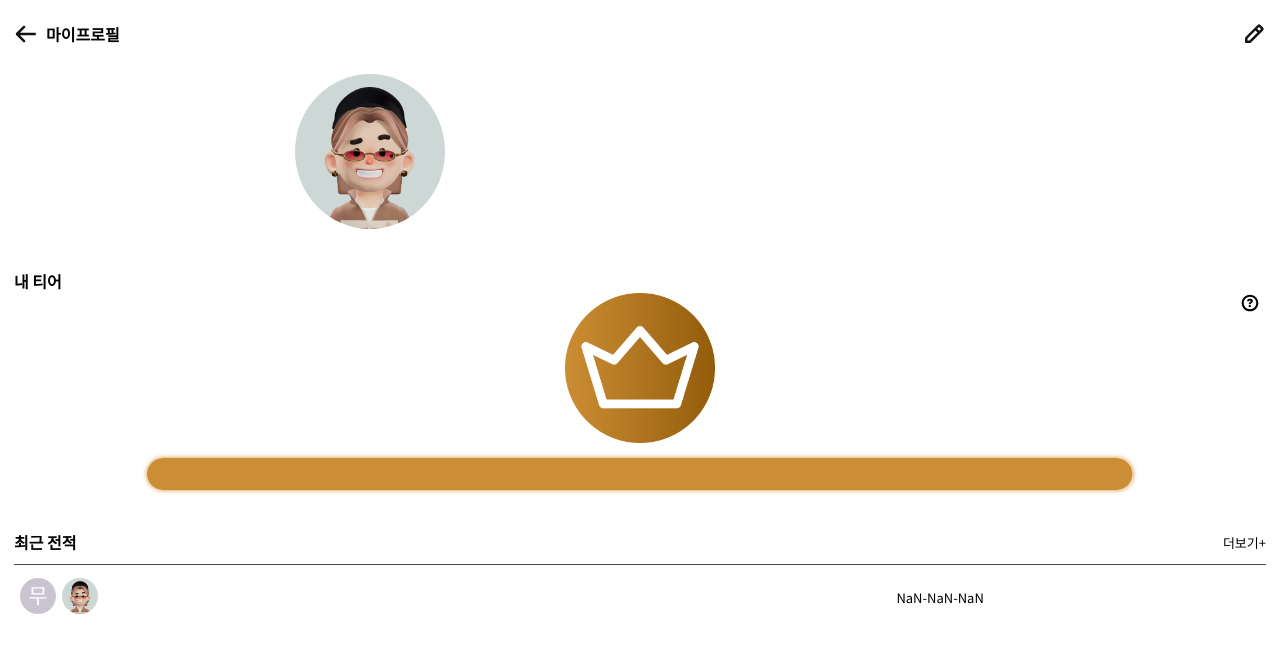
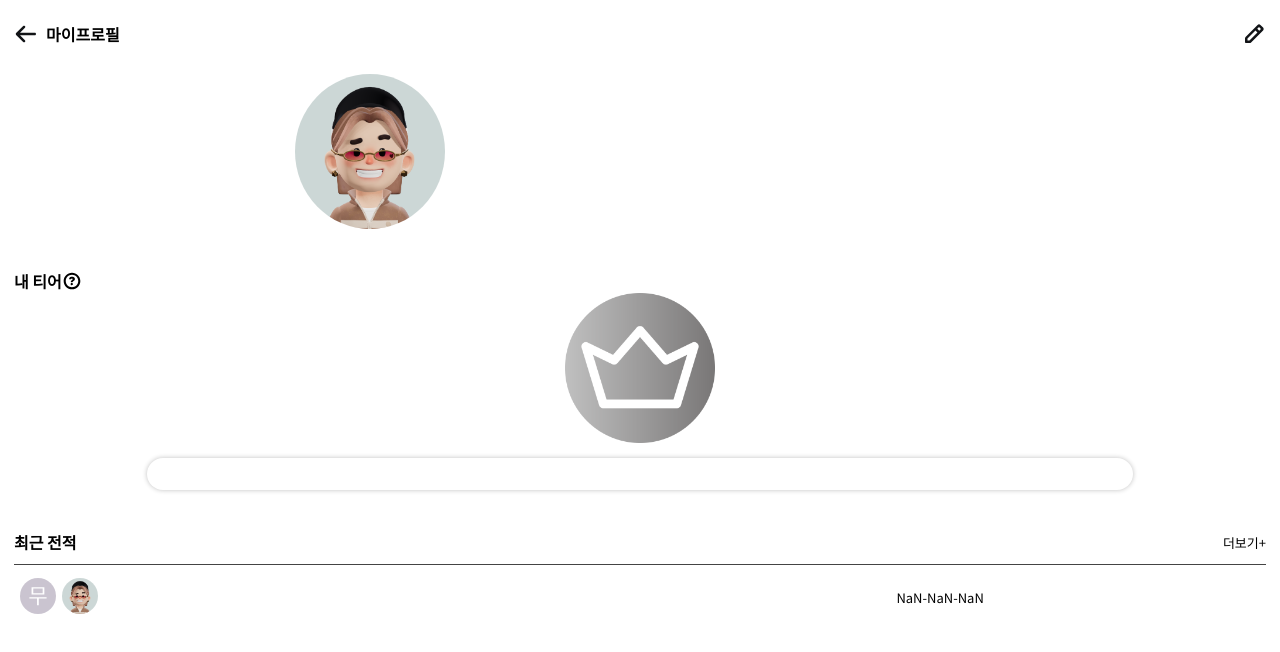
Before and after one commit to TEAM-DGRR/dgrr, a React (Create React App) app in the folder frontend/: page /myprofile in a window 1280 px wide. Shown: the top 652 px of the page. Built offline with nearby package versions, Linux system fonts and the light colour scheme; no server answers.

Commit message:
feat: 마이페이지 진입 시 티어에 따른 사진과 프로그래스바

```diff
--- a/frontend/src/assets/scss/GameResult.scss
+++ b/frontend/src/assets/scss/GameResult.scss
@@ -29,11 +29,6 @@ $blue: #469ff6;
 	span {
 		font-weight: bold;
 	}
-	.tierInfo {
-		width: 20px;
-		position: absolute;
-		right: 20px;
-	}
 	.tierImage {
 		width: 150px;
 		margin: 0 auto;
@@ -44,44 +39,44 @@ $blue: #469ff6;
 		object-fit: cover;
 	}
 
-	.container {
-		display: flex;
-		justify-content: center;
-		align-items: center;
-		margin: 10px;
-	}
+	// .container {
+	// 	display: flex;
+	// 	justify-content: center;
+	// 	align-items: center;
+	// 	margin: 10px;
+	// }
 
-	.progress-bar__container {
-		width: 80%;
-		height: 2rem;
-		border-radius: 2rem;
-		position: relative;
-		overflow: hidden;
-		transition: all 0.5s;
-		will-change: transform;
-		box-shadow: 0 0 5px $blue;
-	}
+	// .progress-bar__container {
+	// 	width: 80%;
+	// 	height: 2rem;
+	// 	border-radius: 2rem;
+	// 	position: relative;
+	// 	overflow: hidden;
+	// 	transition: all 0.5s;
+	// 	will-change: transform;
+	// 	box-shadow: 0 0 5px $blue;
+	// }
 
-	.progress-bar {
-		position: absolute;
-		height: 100%;
-		width: 100%;
-		content: '';
-		background-color: $blue;
-		top: 0;
-		bottom: 0;
-		left: -100%;
-		border-radius: inherit;
-		display: flex;
-		justify-content: center;
-		align-items: center;
-		color: white;
-		font-family: sans-serif;
-	}
+	// .progress-bar {
+	// 	position: absolute;
+	// 	height: 100%;
+	// 	width: 100%;
+	// 	content: '';
+	// 	background-color: $blue;
+	// 	top: 0;
+	// 	bottom: 0;
+	// 	left: -100%;
+	// 	border-radius: inherit;
+	// 	display: flex;
+	// 	justify-content: center;
+	// 	align-items: center;
+	// 	color: white;
+	// 	font-family: sans-serif;
+	// }
 
-	.progress-bar__text {
-		display: none;
-	}
+	// .progress-bar__text {
+	// 	display: none;
+	// }
 }
 
 .battle-bottom {
--- a/frontend/src/assets/scss/Profile.scss
+++ b/frontend/src/assets/scss/Profile.scss
@@ -86,13 +86,16 @@ $tier_bronze: #cc8e34;
 
 .tier {
 	margin: 40px 0;
-	span {
-		font-weight: bold;
-	}
+
 	.tierInfo {
-		width: 20px;
-		position: absolute;
-		right: 20px;
+		display: flex;
+		align-items: center;
+		span {
+			font-weight: bold;
+		}
+		img {
+			width: 20px;
+		}
 	}
 	.tierImage {
 		width: 150px;
@@ -109,38 +112,6 @@ $tier_bronze: #cc8e34;
 		justify-content: center;
 		align-items: center;
 		margin: 10px;
-	}
-
-	.progress-bar__container {
-		width: 80%;
-		height: 2rem;
-		border-radius: 2rem;
-		position: relative;
-		overflow: hidden;
-		transition: all 0.5s;
-		will-change: transform;
-		box-shadow: 0 0 5px $tier_bronze;
-	}
-
-	.progress-bar {
-		position: absolute;
-		height: 100%;
-		width: 100%;
-		content: '';
-		background-color: $tier_bronze;
-		top: 0;
-		bottom: 0;
-		left: -100%;
-		border-radius: inherit;
-		display: flex;
-		justify-content: center;
-		align-items: center;
-		color: white;
-		font-family: sans-serif;
-	}
-
-	.progress-bar__text {
-		display: none;
 	}
 }
 
--- /dev/null
+++ b/frontend/src/assets/scss/PrograssBar.scss
@@ -0,0 +1,54 @@
+$tier_gold: #feca39;
+$tier_silver: #c0c0c0;
+$tier_bronze: #cc8e34;
+
+.progress-bar__container {
+	width: 80%;
+	height: 2rem;
+	border-radius: 2rem;
+	position: relative;
+	overflow: hidden;
+	transition: all 0.5s;
+	will-change: transform;
+	&.bronze {
+		box-shadow: 0 0 5px $tier_bronze;
+	}
+	&.silver {
+		box-shadow: 0 0 5px $tier_silver;
+	}
+	&.gold {
+		box-shadow: 0 0 5px $tier_gold;
+	}
+}
+
+.progress-bar {
+	position: absolute;
+	height: 100%;
+	width: 100%;
+	content: '';
+	top: 0;
+	bottom: 0;
+	left: -100%;
+	border-radius: inherit;
+	display: flex;
+	justify-content: center;
+	align-items: center;
+	color: white;
+	font-family: sans-serif;
+	&.bronze {
+		background-color: $tier_bronze;
+	}
+	&.silver {
+		background-color: $tier_silver;
+	}
+	&.gold {
+		background-color: $tier_gold;
+	}
+}
+
+.progress-bar__text {
+	display: none;
+	&.gold {
+		display: block;
+	}
+}
--- /dev/null
+++ b/frontend/src/components/Elements/PrograssBar.tsx
@@ -0,0 +1,52 @@
+import React from 'react';
+import gsap from 'gsap';
+import { useEffect, useRef, useState } from 'react';
+import classNames from 'classnames';
+import 'assets/scss/PrograssBar.scss';
+
+interface IPrograssBarProps {
+	tier?: string;
+	rating?: number;
+	endState?: number;
+	progressBarStates?: number[];
+}
+
+export const PrograssBar = (props: IPrograssBarProps) => {
+	const progressBarContainerRef = useRef(null);
+	const progressBarRef = useRef<any>(null);
+	const progressBarTextRef = useRef(null);
+
+	const { rating = 0, tier = '', endState = 100, progressBarStates = [0, 0] } = props;
+	let time = 0;
+
+	useEffect(() => {
+		progressBarStates.forEach((state) => {
+			let Time = 20;
+			setTimeout(() => {
+				if (state === endState) {
+					gsap.to(progressBarRef.current, {
+						x: `${state}%`,
+						duration: 2,
+						// backgroundColor: '#ffd700',
+					});
+				} else {
+					gsap.to(progressBarRef.current, {
+						x: `${state}%`,
+						duration: 1,
+					});
+				}
+			}, Time + time);
+			time += Time;
+		});
+	}, [progressBarStates, endState]);
+
+	return (
+		<div className={classNames('progress-bar__container', tier)} ref={progressBarContainerRef}>
+			<div className={classNames('progress-bar', tier)} ref={progressBarRef}>
+				<span className={classNames('progress-bar__text', tier)} ref={progressBarTextRef}>
+					MAX
+				</span>
+			</div>
+		</div>
+	);
+};
--- a/frontend/src/pages/GamePages/GameResult.tsx
+++ b/frontend/src/pages/GamePages/GameResult.tsx
@@ -1,13 +1,15 @@
 import 'assets/scss/GameResult.scss';
 import tierGold from 'assets/images/tier_gold.png';
 import profileImg from 'assets/images/peeps-avatar.png';
-import gsap from 'gsap';
-import { useEffect, useRef, useState } from 'react';
+import { useEffect, useState } from 'react';
 import { Button } from 'components/Elements/Button/BasicButton';
 import { useNavigate } from 'react-router';
+import { PrograssBar } from 'components/Elements/PrograssBar';
 
 export const GameResult = () => {
 	const navigate = useNavigate();
+	//임의 값 ->나중에는 내 rating 값 넣기
+	let rating = 1550;
 	const battleResult = {
 		myInfo: {
 			//내 정보
@@ -23,37 +25,12 @@ export const GameResult = () => {
 		afterRank: 'GOLD', //BRONZE,SILVER,GOLD
 	};
 
-	//progressBar
-	const progressBarContainerRef = useRef(null);
-	const progressBarRef = useRef(null);
-	const progressBarTextRef = useRef(null);
+	//progressBar - info
+	const [progressBarStates, setProgressBarStates] = useState([0, 100]); // 초기값은 0으로 설정하거나, 원하는 값으로 설정하세요.
+	const endState = 100;
 
-	const progressBarStates = [50, 75];
-
-	useEffect(() => {
-		let time = 0;
-		let endState = 100;
-
-		progressBarStates.forEach((state) => {
-			// let randomTime = Math.floor(Math.random() * 3000);
-			let Time = 20;
-			setTimeout(() => {
-				if (state === endState) {
-					gsap.to(progressBarRef.current, {
-						x: `${state}%`,
-						duration: 2,
-						backgroundColor: '#ffd700',
-					});
-				} else {
-					gsap.to(progressBarRef.current, {
-						x: `${state}%`,
-						duration: 1,
-					});
-				}
-			}, Time + time);
-			time += Time;
-		});
-	}, []); // useEffect를 컴포넌트가 처음 렌더링될 때만 실행되도록 빈 배열 전달
+	// endState가 업데이트될 때 GSAP 애니메이션을 실행
+	useEffect(() => {}, [progressBarStates]);
 
 	return (
 		<div className='GameResult'>
@@ -66,13 +43,14 @@ export const GameResult = () => {
 					</div>
 					<div>
 						<div className='container'>
-							<div className='progress-bar__container' ref={progressBarContainerRef}>
-								<div className='progress-bar' ref={progressBarRef}>
-									<span className='progress-bar__text' ref={progressBarTextRef}>
-										Uploaded Successfully!
-									</span>
-								</div>
-							</div>
+							<PrograssBar
+								tier={
+									rating >= 1400 && rating < 1600 ? 'bronze' : rating < 1800 ? 'silver' : 'gold'
+								}
+								rating={rating}
+								endState={endState}
+								progressBarStates={progressBarStates}
+							/>
 						</div>
 					</div>
 				</div>
--- a/frontend/src/pages/ProfilePages/MyProfileMain.tsx
+++ b/frontend/src/pages/ProfilePages/MyProfileMain.tsx
@@ -10,10 +10,10 @@ import drawImg from 'assets/images/result_draw.svg';
 import questionImg from 'assets/images/question.svg';
 import 'assets/scss/Profile.scss';
 import { useNavigate } from 'react-router';
-import gsap from 'gsap';
-import { useEffect, useRef, useState } from 'react';
+import { useEffect, useState } from 'react';
 import TierInfoModal from 'components/Elements/TierInfoModal'; // 모달 컴포넌트 임포트
 import axios from 'axios';
+import { PrograssBar } from 'components/Elements/PrograssBar';
 
 export const MyProfileMain = () => {
 	const navigate = useNavigate();
@@ -61,48 +61,29 @@ export const MyProfileMain = () => {
 		return `${year}-${month}-${day}`;
 	}
 
-	//progressBar - start
-	const progressBarContainerRef = useRef(null);
-	const progressBarRef = useRef(null);
-	const progressBarTextRef = useRef(null);
-
-	const progressBarStates = [0, 100];
+	//progressBar - info
+	const [progressBarStates, setProgressBarStates] = useState([0, 0]); // 초기값은 0으로 설정
+	const endState = 100;
 
 	useEffect(() => {
-		let time = 0;
-		let endState = 100;
-
-		progressBarStates.forEach((state) => {
-			// let randomTime = Math.floor(Math.random() * 3000);
-			let Time = 20;
-			setTimeout(() => {
-				if (state === endState) {
-					gsap.to(progressBarRef.current, {
-						x: `${state}%`,
-						duration: 2,
-						// backgroundColor: '#ffd700',
-					});
-				} else {
-					gsap.to(progressBarRef.current, {
-						x: `${state}%`,
-						duration: 1,
-					});
-				}
-			}, Time + time);
-			time += Time;
-		});
-		//progressBar - end
-
 		// 회원정보 받아오기
 		const fetchMemberData = async () => {
 			axios.defaults.headers.common['Authorization'] = localStorage.getItem('token');
 			const response = await axios
 				.get(`${process.env.REACT_APP_API_URL}/member/member-id`)
 				.then((res: any) => {
-					console.log(res.data);
 					setMember(res.data.member);
 					setRatingList(res.data.ratingList);
 					setBattleDetailList(res.data.battleDetailList);
+
+					//progressBar - DataUpdate
+					const newRating = res.data.ratingList[0].rating;
+					//rating을 기준으로 다음 등급까지 얼마나 남았는지 계산하는 로직
+					let nextRating =
+						newRating >= 1400 && newRating < 1600 ? 1600 : newRating < 1800 ? 1800 : 0; //다음 등급 Rating
+					let percent = nextRating !== 0 ? 100 - (nextRating - newRating) / 2 : 100;
+					setProgressBarStates([0, percent]); // progressBarStates 업데이트
+					// setEndState(newRating); // endState 업데이트
 				})
 				.catch((err: any) => {
 					console.log(err);
@@ -111,6 +92,9 @@ export const MyProfileMain = () => {
 
 		fetchMemberData();
 	}, []); // useEffect를 컴포넌트가 처음 렌더링될 때만 실행되도록 빈 배열 전달
+
+	// endState가 업데이트될 때 GSAP 애니메이션을 실행
+	useEffect(() => {}, [progressBarStates]);
 
 	return (
 		<div className='MyProfile'>
@@ -148,14 +132,14 @@ export const MyProfileMain = () => {
 				</div>
 
 				<div className='tier'>
-					<span>내 티어</span>
 					<div className='tierInfo'>
+						<span>내 티어</span>
 						<img src={questionImg} alt='티어 정보 보기' onClick={openModal} />
 					</div>
 					<div className='tierImage'>
 						<img
 							src={
-								ratingList[0].rating < 1600
+								ratingList[0].rating >= 1400 && ratingList[0].rating < 1600
 									? tierBronze
 									: ratingList[0].rating < 1800
 									? tierSilver
@@ -166,13 +150,18 @@ export const MyProfileMain = () => {
 					</div>
 					<div>
 						<div className='container'>
-							<div className='progress-bar__container' ref={progressBarContainerRef}>
-								<div className='progress-bar' ref={progressBarRef}>
-									<span className='progress-bar__text' ref={progressBarTextRef}>
-										MAX
-									</span>
-								</div>
-							</div>
+							<PrograssBar
+								tier={
+									ratingList[0].rating >= 1400 && ratingList[0].rating < 1600
+										? 'bronze'
+										: ratingList[0].rating < 1800
+										? 'silver'
+										: 'gold'
+								}
+								rating={ratingList[0].rating}
+								endState={endState}
+								progressBarStates={progressBarStates}
+							/>
 						</div>
 					</div>
 				</div>
```
